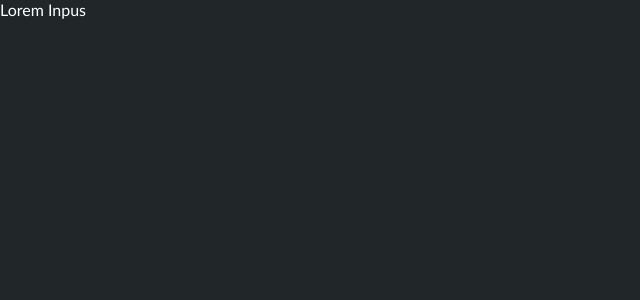
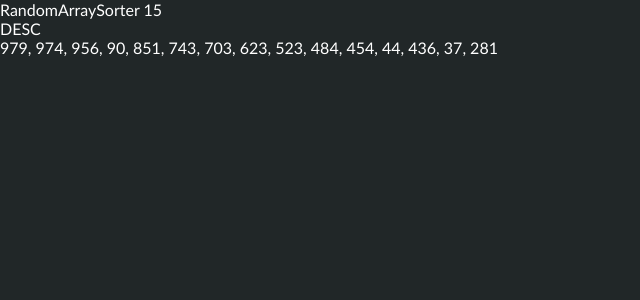
Before and after one commit to majcherrr87/MegaK_Frontowcy_React, a React (Vite) app: page / in a window 1280 px wide. Shown: the top 300 px of the page, without its empty margins (0-640 px from the left). Built offline with nearby package versions, Linux system fonts and the light colour scheme.

Commit message:
exercise 1

```diff
--- a/src/App.tsx
+++ b/src/App.tsx
@@ -1,5 +1,5 @@
-import { App_NadmierneRenderowanie } from './NadmiernaRenderowanie/App_NadmierneRenderowanie'
+import { RandomArraySorter } from './NadmiernaRenderowanie/ZadanieDomowe/RandomArraySorter'
 
 export const App = () => {
-	return <App_NadmierneRenderowanie id={1000} />
+	return <RandomArraySorter direction="DESC" />
 }
--- /dev/null
+++ b/src/NadmiernaRenderowanie/ZadanieDomowe/RandomArraySorter.tsx
@@ -0,0 +1,40 @@
+import { useEffect, useMemo, useState } from 'react'
+
+type RandomArraySorterProos = {
+	direction: 'DESC' | 'ASC'
+}
+
+export const RandomArraySorter = ({ direction }: RandomArraySorterProos) => {
+	const [randomLength, setRandomLength] = useState(0)
+
+	const generateArray = (howMany: number, sort: string): number[] => {
+		const array: number[] = []
+
+		for (let i = 0; i < howMany; i++) {
+			array.push(Math.round(Math.random() * 1000))
+		}
+		sort === 'ASC' ? array.sort() : array.sort().reverse()
+
+		return array
+	}
+
+	useEffect(() => {
+		const interval = setInterval(() => {
+			setRandomLength(Math.round(Math.random() * 15 + 5))
+		}, 1000)
+
+		return () => {
+			clearInterval(interval)
+		}
+	}, [])
+
+	const elements: number[] = generateArray(randomLength, direction)
+
+	return (
+		<div>
+			RandomArraySorter {randomLength}
+			<p>{direction}</p>
+			<p>{elements.join(', ')}</p>
+		</div>
+	)
+}
```
Also changed, not shown: src/NadmiernaRenderowanie/cwiczenia/Child.tsx (added, +27 -0 lines), src/NadmiernaRenderowanie/cwiczenia/GrandChild.tsx (added, +10 -0 lines), src/NadmiernaRenderowanie/cwiczenia/Parent.tsx (added, +32 -0 lines).
